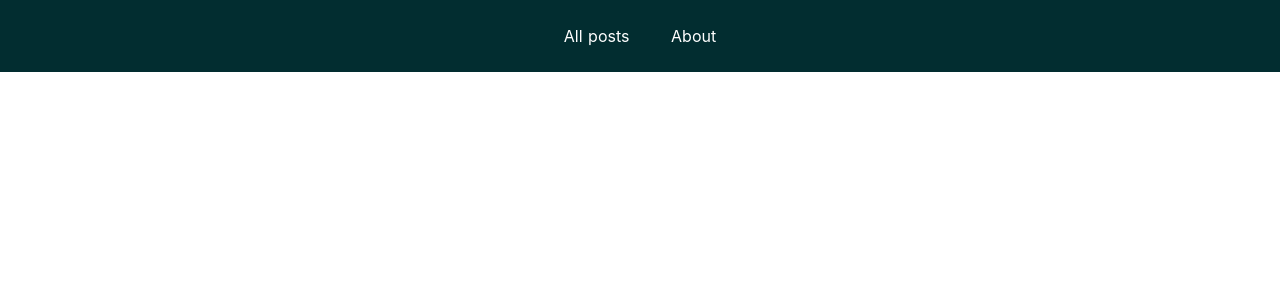
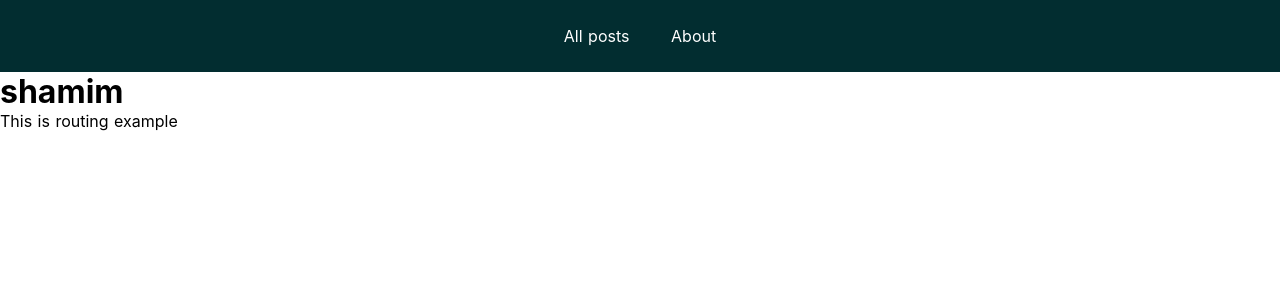
Before and after one commit to hasanuzzamanbe/nuxt-example, a Nuxt app: page /posts/1 in a window 1280 px wide. Before the commit this address had no page. Shown: the top 300 px of the page. Built offline with nearby package versions, Linux system fonts and the light colour scheme.

Commit message:
dynamic routing test

```diff
--- a/components/Blog/PostPreview.vue
+++ b/components/Blog/PostPreview.vue
@@ -1,6 +1,6 @@
 <template>
     <div>
-        <nuxt-link :to="id">
+        <nuxt-link :to="'posts/'+id">
             <article class="post-preview">
                 <div
                     :style="{backgroundImage: 'url(' + thumbnailImage + ')'}"
@@ -58,7 +58,7 @@ a {
 
 .post-preview-content {
     text-align: center;
-    padding: 1rem;
+    padding: 3rem;
 }
 @media (min-width: 35rem) {
     .post-preview {
--- a/pages/about/index.vue
+++ b/pages/about/index.vue
@@ -1,6 +1,6 @@
 <template>
     <div>
-        <section class="about-container">
+        <section class="about-container padding2rem">
             <h3>
                 {{msg}}
                 <el-button type="success">Test Button</el-button>
@@ -17,8 +17,8 @@ export default {
     }
 };
 </script>
-<style scoped>
-.about-container {
+<style>
+.padding2rem {
     padding: 2rem;
 }
 </style>
--- /dev/null
+++ b/pages/posts/_id.vue
@@ -0,0 +1,16 @@
+<template>
+    <div class="padding2rem">
+        <h1>{{names}}</h1>
+        <p>This is routing example</p>
+    </div>
+</template>
+
+<script>
+export default {
+    data() {
+        return {
+            names: "shamim"
+        };
+    }
+};
+</script>
```
